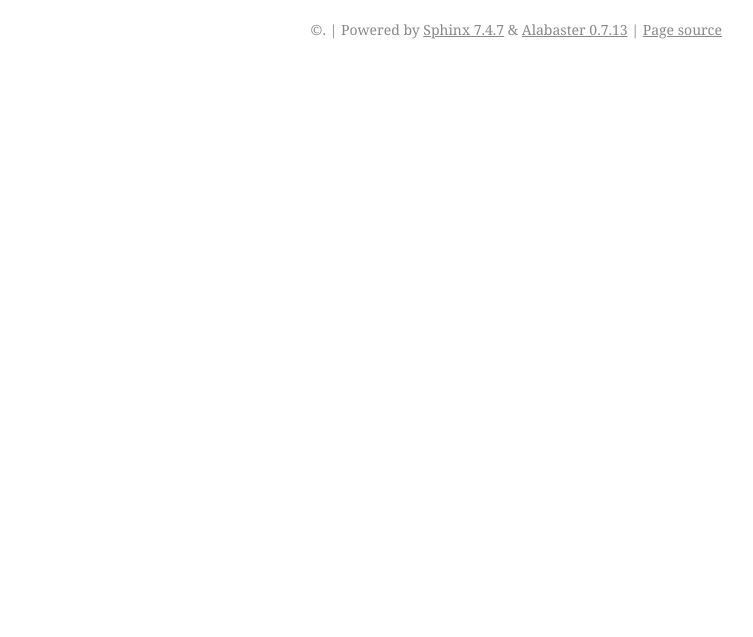
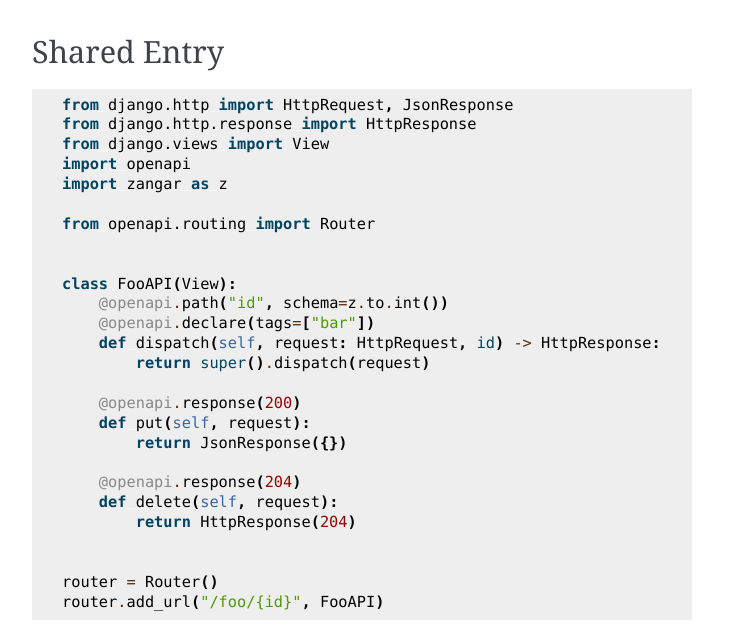
Before and after one commit to Dog-Egg/django-oasis, a Sphinx documentation site: the page built from docs/index.rst, in a window 1280 px wide and 1400 px high, scrolled down 569 px. Shown: the part 594-1231 px from the top of the window, without its empty margins (388-1141 px from the left). Built offline with Sphinx 7.4.7, drawn with Linux system fonts in a browser that asks for light colours; before the commit the page ends 1232 px from its top, so only the background shows below that; grey boxes are pictures that could not be loaded.

Commit message:
support shared entry

```diff
--- /dev/null
+++ b/docs/_samples/samples/shared_entry.py
@@ -0,0 +1,26 @@
+from django.http import HttpRequest, JsonResponse
+from django.http.response import HttpResponse
+from django.views import View
+import openapi
+import zangar as z
+
+from openapi.routing import Router
+
+
+class FooAPI(View):
+    @openapi.path("id", schema=z.to.int())
+    @openapi.declare(tags=["bar"])
+    def dispatch(self, request: HttpRequest, id) -> HttpResponse:
+        return super().dispatch(request)
+
+    @openapi.response(200)
+    def put(self, request):
+        return JsonResponse({})
+
+    @openapi.response(204)
+    def delete(self, request):
+        return HttpResponse(204)
+
+
+router = Router()
+router.add_url("/foo/{id}", FooAPI)
--- a/docs/index.rst
+++ b/docs/index.rst
@@ -18,3 +18,12 @@
 .. swaggerui::
 
     $router: samples.signatures.router
+
+Shared Entry
+------------
+
+.. literalinclude:: /_samples/samples/shared_entry.py
+
+.. swaggerui::
+
+    $router: samples.shared_entry.router
```
Also changed, not shown: 3 other files.
